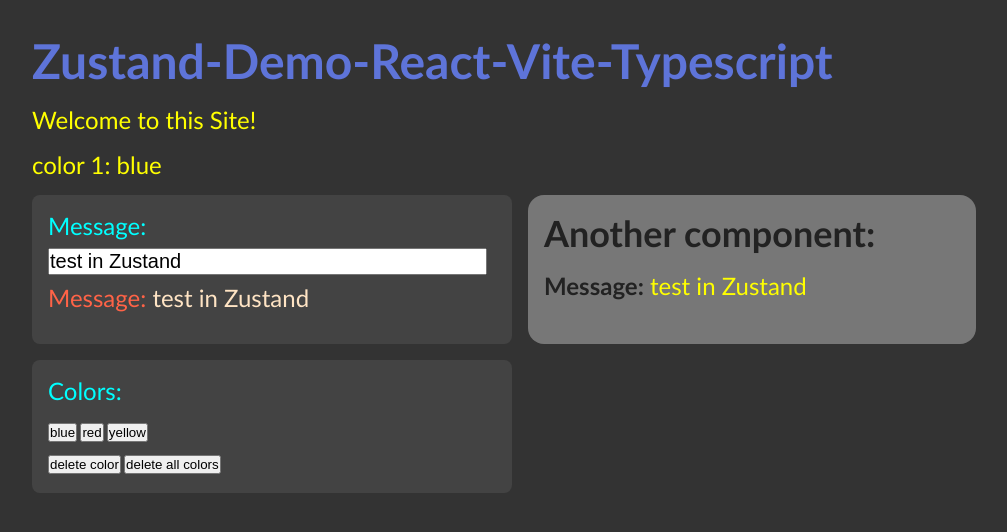
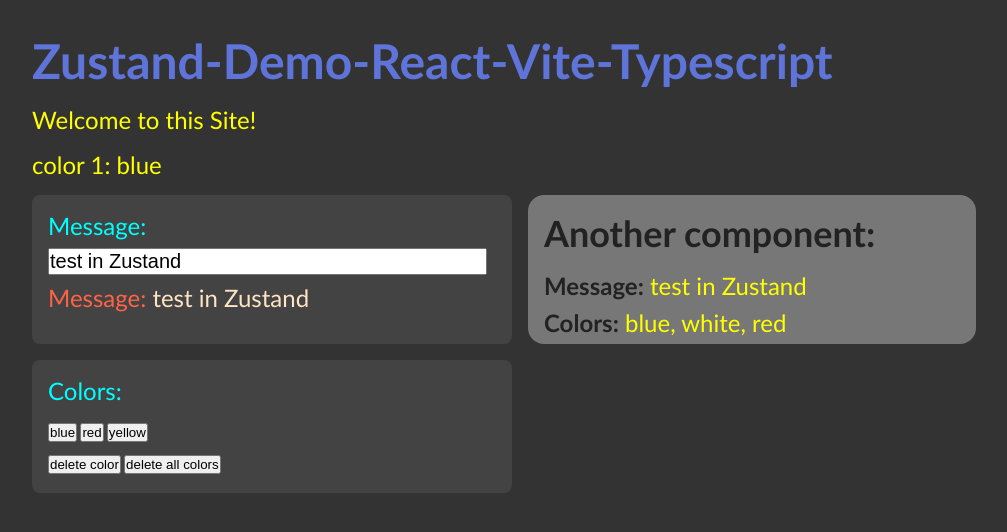
Before and after one commit to Scientific-Research/mk004-Zustand-Demo-React-Vite-Typescript, a React (Vite) app: page / in a window 1280 px wide. Shown: the top 532 px of the page, without its empty margins (0-1007 px from the left). Built offline with nearby package versions, Linux system fonts and the light colour scheme.

Commit message:
the colors section added to the InfoBox.tsx

```diff
--- a/src/components/InfoBox.tsx
+++ b/src/components/InfoBox.tsx
@@ -13,11 +13,21 @@
   return (
     <div className="infoBox">
       <h2>Another component:</h2>
+
+      {/* MESSAGE */}
       <div className="row">
         <label htmlFor="">Message:</label> {''}
         <span className="theValue">{message}</span>
         {/* <span className="theValue">{store.message}</span> */}
       </div>
+
+      {/* COLORS */}
+      <div className="row">
+        <label>Colors:</label>{' '}
+        <span className="theValue">
+          {store.colors.map((m) => m).join(', ')}
+        </span>
+      </div>
     </div>
   );
 };
```
